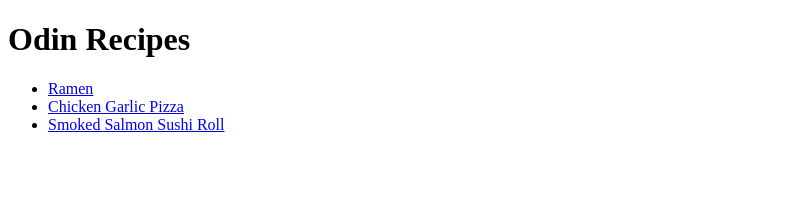
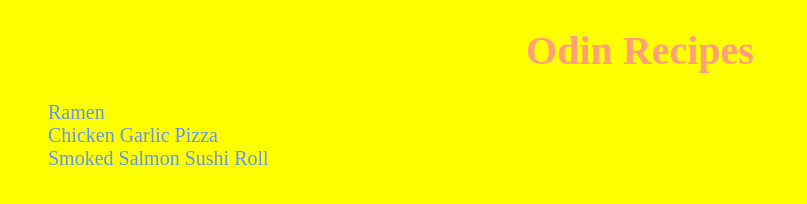
Before and after one commit to N0tAdm1n/odin-recepies, a plain HTML site: page index.html in a window 1280 px wide. Shown: the whole page, without its empty margins (0-807 px from the left). Drawn offline with Linux system fonts and the light colour scheme.

Commit message:
Added a bit of styling to index.html

```diff
--- a/index.html
+++ b/index.html
@@ -5,6 +5,7 @@
     <meta http-equiv="X-UA-Compatible" content="IE=edge">
     <meta name="viewport" content="width=device-width, initial-scale=1.0">
     <title>Document</title>
+    <link rel="stylesheet" href="style.css">
 </head>
 <body>
     <h1>Odin Recipes</h1>
--- /dev/null
+++ b/style.css
@@ -0,0 +1,19 @@
+ul li {
+    list-style: none;
+    font-size: 20px;
+}
+
+h1 {
+    text-align: center;
+    font-size: 40px;
+    color: lightsalmon;
+}
+
+a {
+    text-decoration: none;
+    color: cornflowerblue;
+}
+
+body {
+    background-color: yellow;
+}
```
